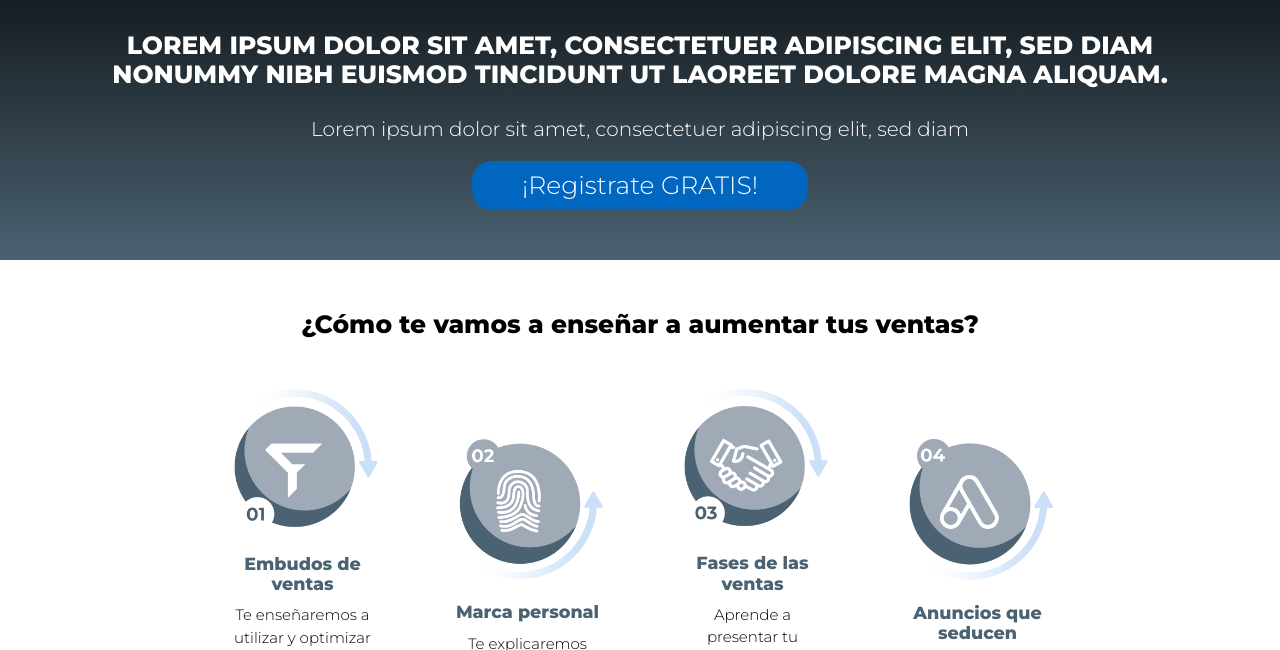
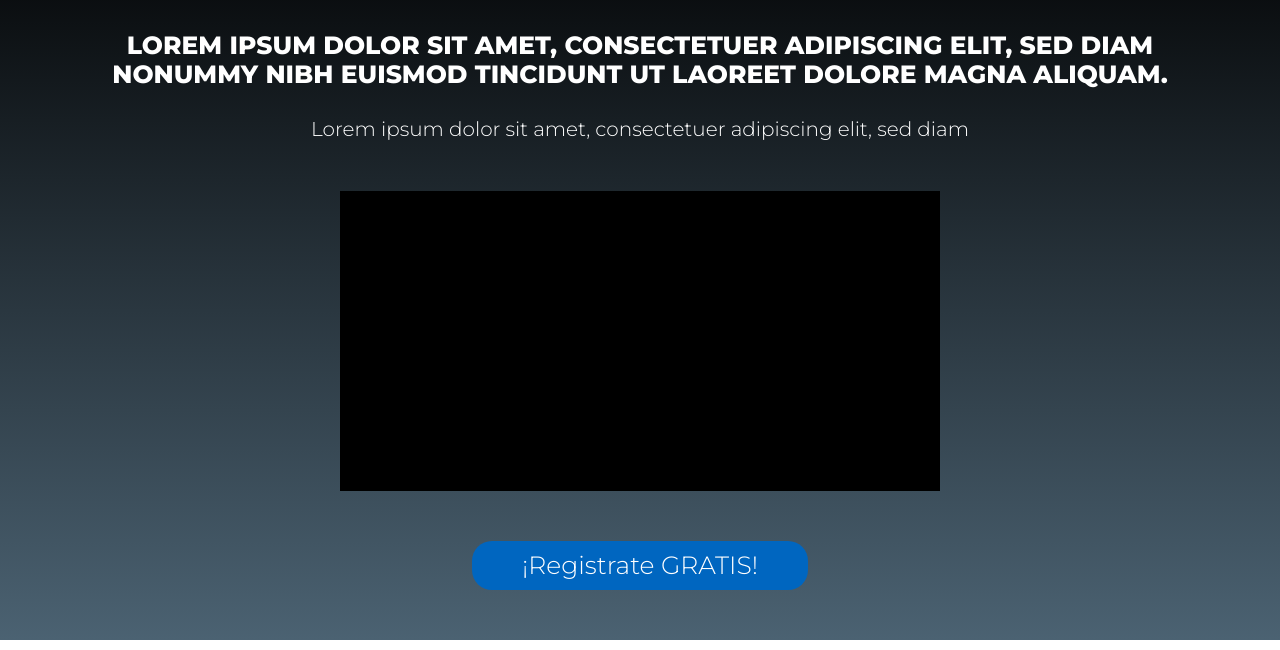
Before and after one commit to Antsar87/ifaneNuevasPlantillas, a website: page lpCinturonNegro.html in a window 1280 px wide. Shown: the part 110-760 px from the top of the page. Drawn offline with Linux system fonts and the light colour scheme.

Commit message:
video space added

```diff
--- a/lpCinturonNegro.html
+++ b/lpCinturonNegro.html
@@ -36,7 +36,11 @@
           </h3>
         </div>
 
-        <div class="text-center mT-2">
+        <div class="mX-auto bg-black mT-5" style="max-width: 60rem; height: 30rem;">
+
+        </div>
+
+        <div class="text-center mT-5">
           <a
             href="#"
             class="d-inline-block bg-primary c-white fs-md cursor-pointer border-none border-radius-2 text-decoration-none pY-1 pX-5"
```
Also changed, not shown: 1 other file.
